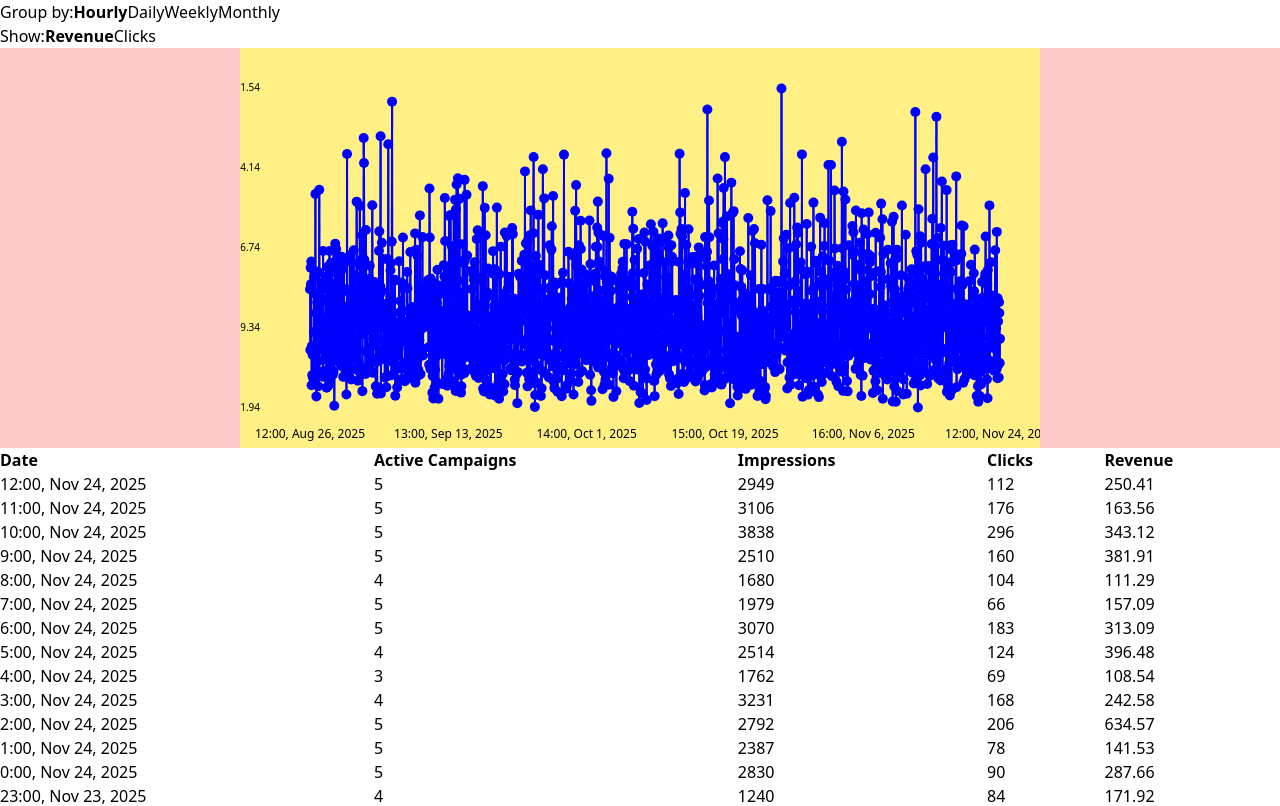
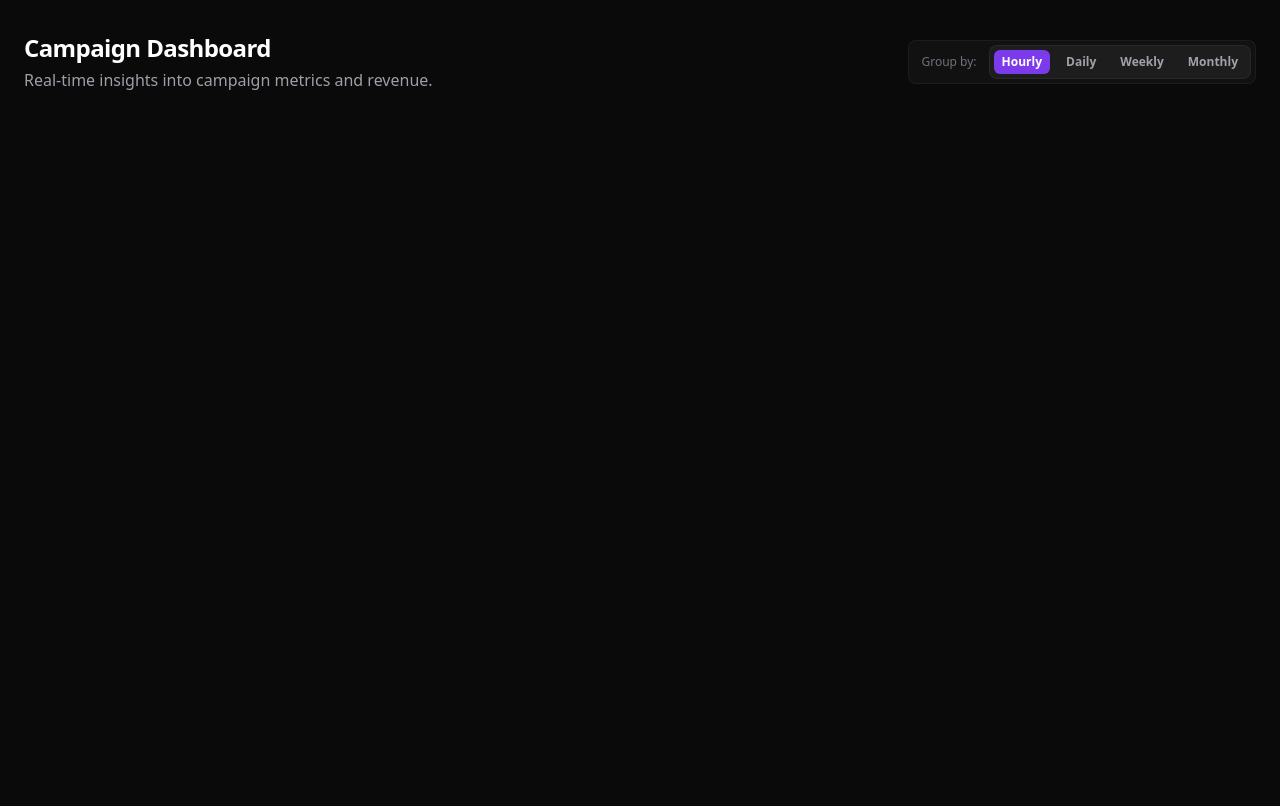
Before and after one commit to hapttic/front-test-assigment-2025-public, a React (Vite) app: page / in a window 1280 px wide. Shown: the top 806 px of the page. Built offline with nearby package versions, Linux system fonts and the light colour scheme.

Commit message:
feat: Heading UI finished

```diff
--- a/src/App.tsx
+++ b/src/App.tsx
@@ -5,6 +5,7 @@ import TimelineChartSection from "./components/TimelineChartSection";
 import useDataFetch from "./hooks/useDataFetch";
 import { aggregateMetrics } from "./utils/dataAggregation";
 import TableSection from "./components/TableSection";
+import Heading from "./components/Heading";
 
 function App() {
   const { data, loading, error } = useDataFetch();
@@ -26,17 +27,21 @@ function App() {
   }
 
   return (
-    <main>
-      <AggregationControl
-        aggregationType={aggregationType}
-        setAggregationType={setAggregationType}
-      />
+    <main className="bg-base container mx-auto px-6 py-8 space-y-8">
+      <div className="flex justify-between items-center">
+        <Heading />
+        <AggregationControl
+          aggregationType={aggregationType}
+          setAggregationType={setAggregationType}
+        />
+      </div>
+      {/*
       <TimelineChartSection
         metrics={aggregatedData}
       />
       <TableSection
         metrics={aggregatedData}
-      />
+      /> */}
     </main>
   );
 }
--- a/src/components/AggregationButton.tsx
+++ b/src/components/AggregationButton.tsx
@@ -2,7 +2,7 @@ import type { AggregationButtonProps } from "../types/types";
 
 function AggregationButton({ title, aggregationType, setAggregationType, isActive }: AggregationButtonProps) {
     return (
-        <button className={`cursor-pointer ${isActive ? "font-bold" : ""}`}
+        <button className={`cursor-pointer text-xs font-semibold text-[#A1A1AA] hover:text-white rounded-md px-2 py-1 transition-colors duration-200 ${isActive ? "bg-[#7C3AED] text-white" : ""}`}
             onClick={() => setAggregationType(aggregationType)}>{title}</button>
     );
 }
--- a/src/components/AggregationControl.tsx
+++ b/src/components/AggregationControl.tsx
@@ -3,9 +3,9 @@ import AggregationButton from "./AggregationButton";
 
 function AggregationControl({ aggregationType, setAggregationType }: AggregationControlProps) {
     return (
-        <div className="flex items-center">
-            <span>Group by:</span>
-            <div>
+        <div className="flex items-center gap-3 bg-zinc-900/50 p-1 rounded-lg border border-white/5">
+            <span className="text-xs font-medium text-zinc-500 ml-2">Group by:</span>
+            <div className="w-auto bg-[#1D1D1E] rounded-lg flex items-center gap-2 px-1 py-1 border border-white/5">
                 <AggregationButton
                     title="Hourly"
                     aggregationType="HOURLY"
--- /dev/null
+++ b/src/components/Heading.tsx
@@ -0,0 +1,11 @@
+
+function Heading() {
+    return (
+        <div className="flex flex-col">
+          <h1 className="text-2xl font-bold text-white tracking-tight">Campaign Dashboard</h1>
+          <h3 className="text-zinc-400 mt-1">Real-time insights into campaign metrics and revenue.</h3>
+        </div>
+    );
+}
+
+export default Heading;
--- a/src/index.css
+++ b/src/index.css
@@ -1 +1,11 @@
 @import "tailwindcss";
+
+@theme {
+    --color-base: #0A0A0A;
+}
+
+@layer base {
+    body {
+        @apply text-white font-sans bg-base;
+    }
+}
```
